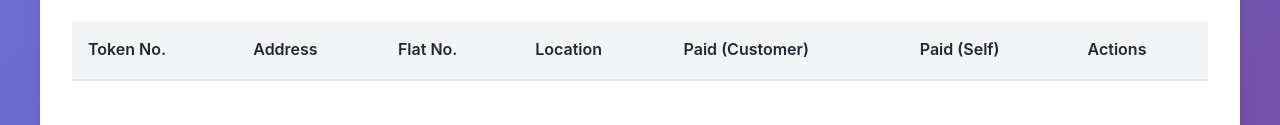
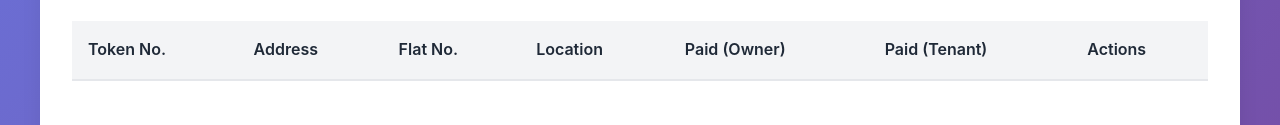
Before and after one commit to C0SMlC/agreement-tracker, a plain HTML site: page index.html in a window 1280 px wide. Shown: the part 827-952 px from the top of the page. Drawn offline with Linux system fonts and the light colour scheme.

Commit message:
fix: update table headers for payment status

```diff
--- a/index.html
+++ b/index.html
@@ -122,8 +122,8 @@
                             <th>Address</th>
                             <th>Flat No.</th>
                             <th>Location</th>
-                            <th>Paid (Customer)</th>
-                            <th>Paid (Self)</th>
+                            <th>Paid (Owner)</th>
+                            <th>Paid (Tenant)</th>
                             <th>Actions</th>
                         </tr>
                     </thead>
```
